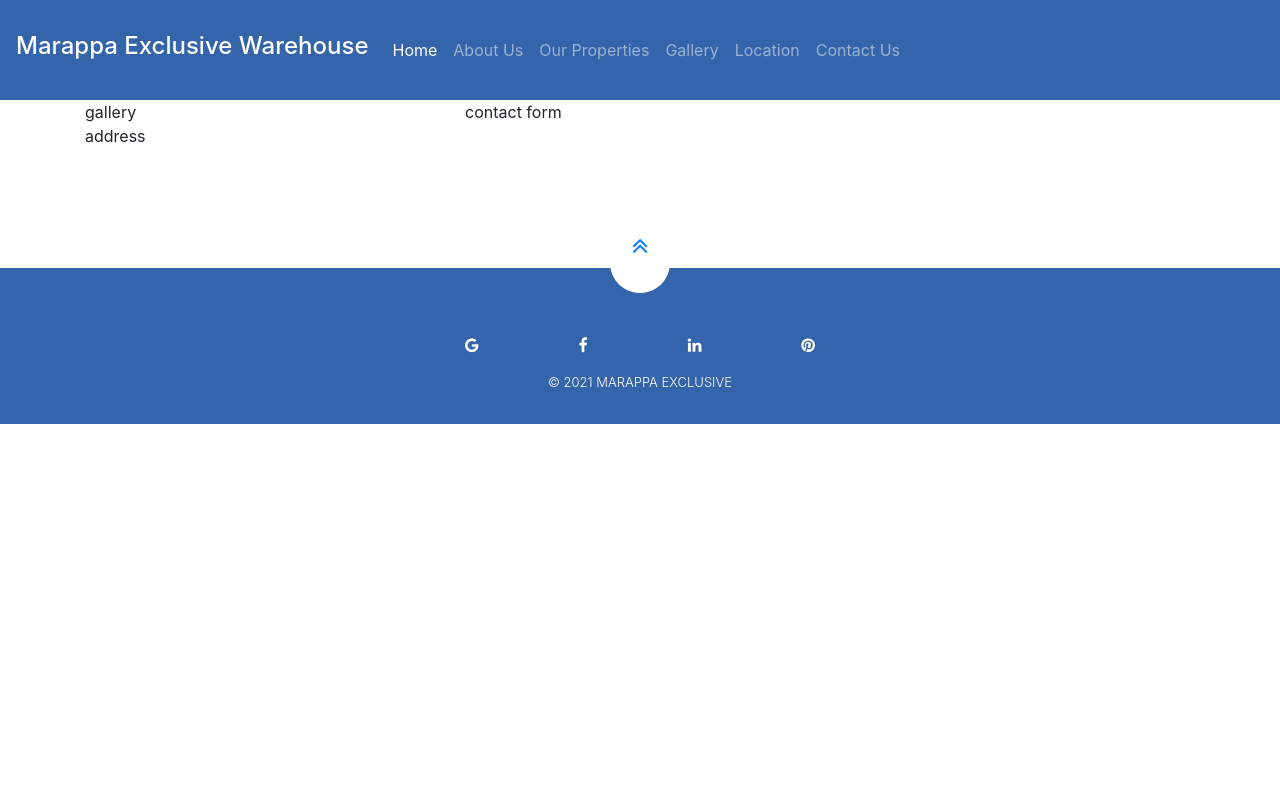
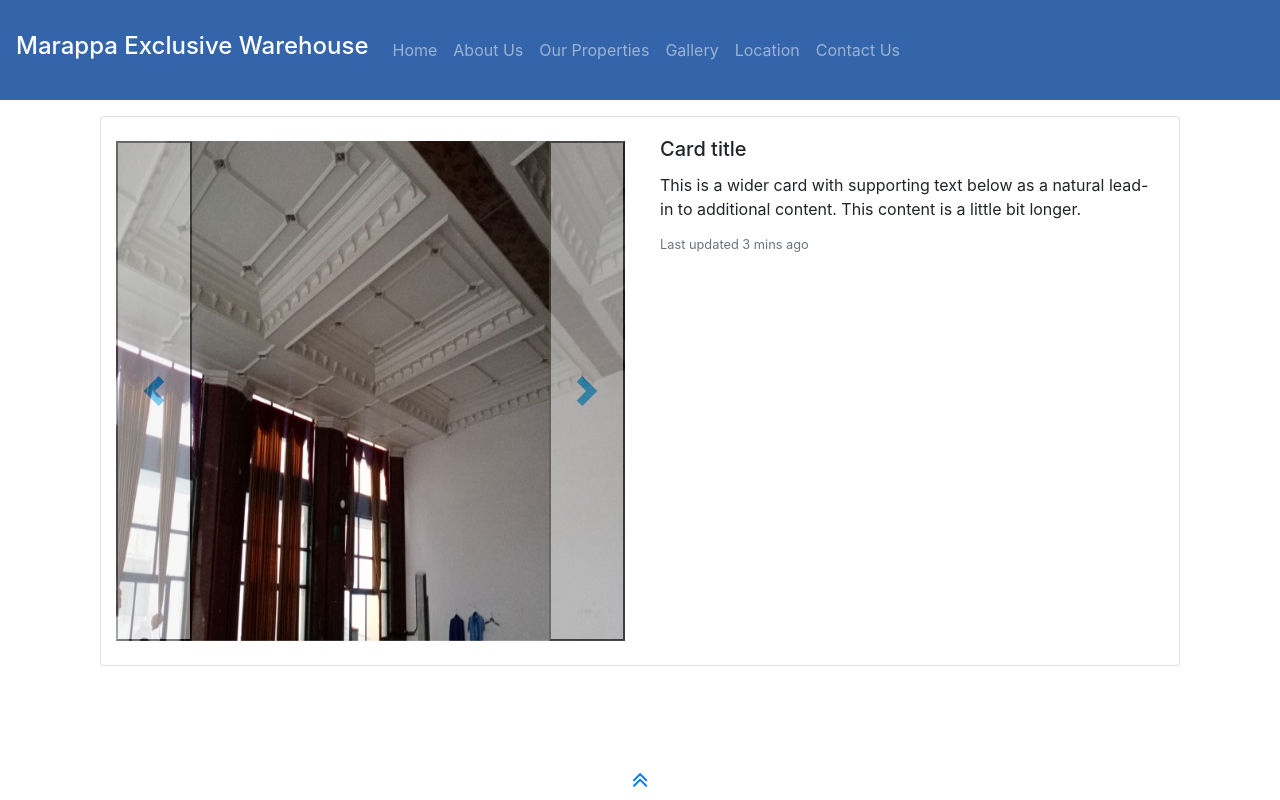
Before and after one commit to ravikiran-fullstack/warehouse-website, a React (Create React App) app: page / in a window 1280 px wide. Shown: the top 800 px of the page. Built offline with nearby package versions, Linux system fonts and the light colour scheme.

Commit message:
Worked on Home, ImageSlider

```diff
--- a/package.json
+++ b/package.json
@@ -8,6 +8,7 @@
     "@testing-library/user-event": "^12.8.3",
     "react": "^17.0.2",
     "react-dom": "^17.0.2",
+    "react-icons": "^4.2.0",
     "react-modal": "^3.12.1",
     "react-router-dom": "^5.2.0",
     "react-scripts": "4.0.3",
--- a/src/components/header/Header.css
+++ b/src/components/header/Header.css
@@ -76,6 +76,9 @@
     cursor: pointer;
   }
 
+  .active{
+    background: rgb(179, 67, 67);
+  }
 
   /* drop down menu classes */
 
--- a/src/components/header/Header.js
+++ b/src/components/header/Header.js
@@ -1,6 +1,6 @@
 import React, {useState, useRef, useEffect} from "react";
 
-import { Link } from "react-router-dom";
+import { NavLink, Link } from "react-router-dom";
 
 import './Header.css';
 
@@ -60,35 +60,35 @@ const Header = () => {
         id="navbarSupportedContent"
       >
         <ul className="navbar-nav mr-auto">
-          <li className="nav-item active">
-            <Link className="nav-link" to="/home">
+          <li className="nav-item">
+            <NavLink className="nav-link" to="/home" activeClassName="active">
               Home
-            </Link>
+            </NavLink>
           </li>
           <li className="nav-item">
-            <Link className="nav-link" to="/aboutus">
+            <NavLink className="nav-link" to="/aboutus">
               About Us
-            </Link>
+            </NavLink>
           </li>
           <li className="nav-item">
-            <Link className="nav-link" to="/properties">
+            <NavLink className="nav-link" to="/properties">
               Our Properties
-            </Link>
+            </NavLink>
           </li>
           <li className="nav-item">
-            <Link className="nav-link" to="/gallery">
+            <NavLink className="nav-link" to="/gallery">
               Gallery
-            </Link>
+            </NavLink>
           </li>
           <li className="nav-item">
-            <Link className="nav-link" to="/location">
+            <NavLink className="nav-link" to="/location">
               Location
-            </Link>
+            </NavLink>
           </li>
           <li className="nav-item">
-            <Link className="nav-link" to="/contactus">
+            <NavLink className="nav-link" to="/contactus">
               Contact Us
-            </Link>
+            </NavLink>
           </li>
         </ul>
         <form className="form-inline my-2 my-lg-0">
--- /dev/null
+++ b/src/components/home/Home.css
@@ -0,0 +1,4 @@
+.card-horizontal {
+    display: flex;
+    flex: 1 1 auto;
+}
--- a/src/components/home/Home.js
+++ b/src/components/home/Home.js
@@ -1,21 +1,43 @@
-import React from 'react'
-
+import React from "react";
+import "./Home.css";
+import ImageSlider from "../imageSlider/ImageSlider";
 const Home = () => {
-    return (
-        <div className="container">
-          <div className="row">
-            <div className="col-md-4">
-              <div>gallery</div>
-              <div>address</div>
-            </div>
-            <div className="col-md-8">
-              <div>
-                contact form
+  return (
+    <div className="container">
+      <div className="row">
+        <div className="col-12">
+          <div className="container-fluid">
+            <div className="row">
+              <div className="col-12 mt-3">
+                <div class="card mb-3">
+                  <div class="row no-gutters">
+                    <div class="col-md-6">
+                      <ImageSlider />
+                    </div>
+                    <div class="col-md-6">
+                      <div class="card-body">
+                        <h5 class="card-title">Card title</h5>
+                        <p class="card-text">
+                          This is a wider card with supporting text below as a
+                          natural lead-in to additional content. This content is
+                          a little bit longer.
+                        </p>
+                        <p class="card-text">
+                          <small class="text-muted">
+                            Last updated 3 mins ago
+                          </small>
+                        </p>
+                      </div>
+                    </div>
+                  </div>
+                </div>
               </div>
             </div>
           </div>
         </div>
-    )
-}
+      </div>
+    </div>
+  );
+};
 
-export default Home
+export default Home;
--- /dev/null
+++ b/src/components/imageSlider/ImageSlider.css
@@ -0,0 +1,16 @@
+.imageSliderContainer{
+    display: flex;
+}
+
+.imageSlider{
+    width: 600px;
+    height: 500px;
+}
+
+.activeSlide{
+    display: block;
+}
+
+.inActiveSlide{
+    display: none;
+}
--- /dev/null
+++ b/src/components/imageSlider/ImageSlider.js
@@ -0,0 +1,133 @@
+import React, { useState } from "react";
+import "./ImageSlider.css";
+
+import { FaChevronLeft } from "react-icons/fa";
+import { FaChevronRight } from "react-icons/fa";
+
+import image1 from "../../images/image1.jpeg";
+import image2 from "../../images/image2.jpeg";
+import image3 from "../../images/image3.jpeg";
+import image4 from "../../images/image4.jpeg";
+import image5 from "../../images/image5.jpeg";
+import image6 from "../../images/image6.jpeg";
+import image7 from "../../images/image7.jpeg";
+import image8 from "../../images/image8.jpeg";
+import image9 from "../../images/image9.jpeg";
+import image10 from "../../images/image10.jpeg";
+import image11 from "../../images/image11.jpeg";
+
+const ImageSlider = () => {
+  const imageSlides = [
+    image10,
+    image7,
+    image8,
+    image1,
+    image2,
+    image3,
+    image4,
+    image5,
+    image6,
+    image11,
+    image9,
+  ];
+
+  const [activeSlide, setActiveSlide] = useState(2);
+
+  const nextSlide = () => {
+      setActiveSlide(prvSlide => {
+          console.log('prvSlide',prvSlide);
+          if(prvSlide === imageSlides.length - 1){
+              return 0
+          }else {
+            return prvSlide + 1
+          }
+      })
+  }
+
+  const prevSlide = () => {
+    setActiveSlide(prvSlide => {
+        console.log('prvSlide',prvSlide);
+        if(prvSlide === 0){
+            return imageSlides.length - 1;
+        }else {
+          return prvSlide - 1
+        }
+    })
+}
+
+  return (
+    // <div className="imageSliderContainer">
+    //     <div>
+    //         <FaChevronLeft/>
+    //     </div>
+    //     <div>
+    //     {imageSlides.map((image,index) => {
+    //         return (<img className={`imageSlider ${index === activeSlide? 'activeSlide': 'inActiveSlide'}`} src={image} alt="test" />)
+    //     })}
+    //     </div>
+    //     <div>
+    //         <FaChevronRight/>
+    //     </div>
+    // </div>
+
+    <div className="container my-4">
+      <div
+        id="carousel-thumb"
+        className="carousel slide carousel-fade carousel-thumbnails"
+        data-ride="carousel"
+
+      >
+        <div className="carousel-inner" role="listbox">
+          {
+              imageSlides.map((image, index) => {
+                  return (
+                    <div key={index} className={`carousel-item ${index === activeSlide ? 'active': 'inActiveSlide'}`}>
+                    <img
+                      className="d-block w-100"
+                      src={image}
+                      alt="First slide"
+                      style={{width: '500px', height:'500px'}}
+                    />
+                  </div>
+                  )
+              })
+          }
+          {/* <div className="carousel-item">
+            <img
+              className="d-block w-100"
+              src="https://mdbootstrap.com/img/Photos/Slides/img%20(121).jpg"
+              alt="Second slide"
+            />
+          </div>
+          <div className="carousel-item">
+            <img
+              className="d-block w-100"
+              src="https://mdbootstrap.com/img/Photos/Slides/img%20(31).jpg"
+              alt="Third slide"
+            />
+          </div> */}
+        </div>
+        <button
+          className="carousel-control-prev"
+          href="#carousel-thumb"
+          role="button"
+          data-slide="prev"
+          onClick={prevSlide}
+        >
+          <span className="carousel-control-prev-icon" aria-hidden="true"></span>
+        </button>
+        <button
+          className="carousel-control-next"
+          href="#carousel-thumb"
+          role="button"
+          data-slide="next"
+          onClick={nextSlide}
+        >
+          <span className="carousel-control-next-icon" aria-hidden="true"></span>
+        </button>
+      </div>
+    </div>
+  );
+};
+
+export default ImageSlider;
```
Also changed, not shown: 1 other file (tests, documents, lock files or other folders).
